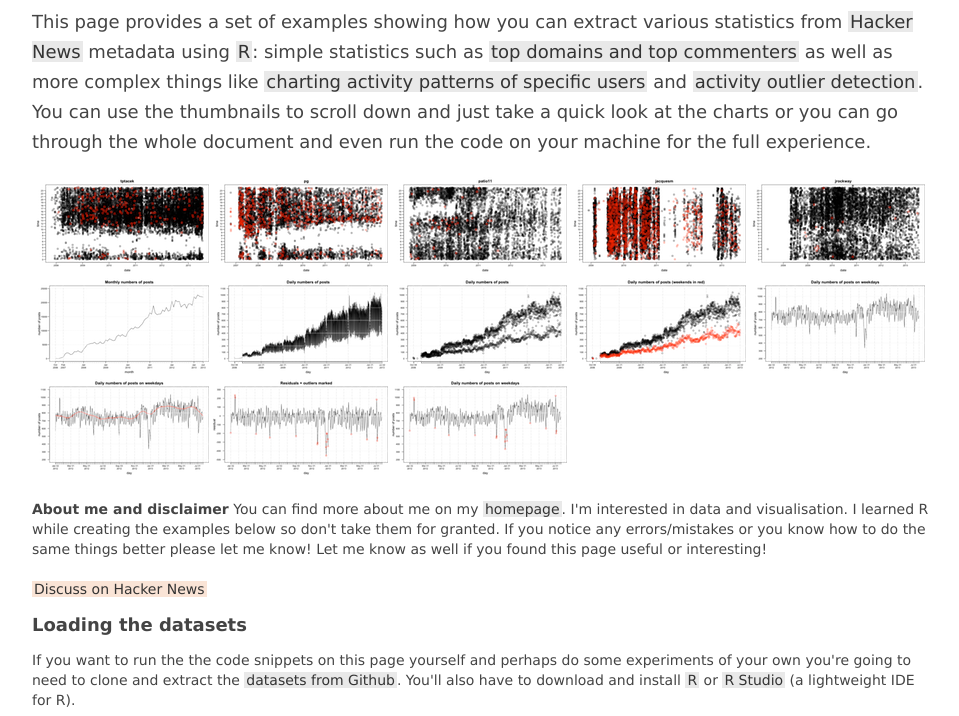
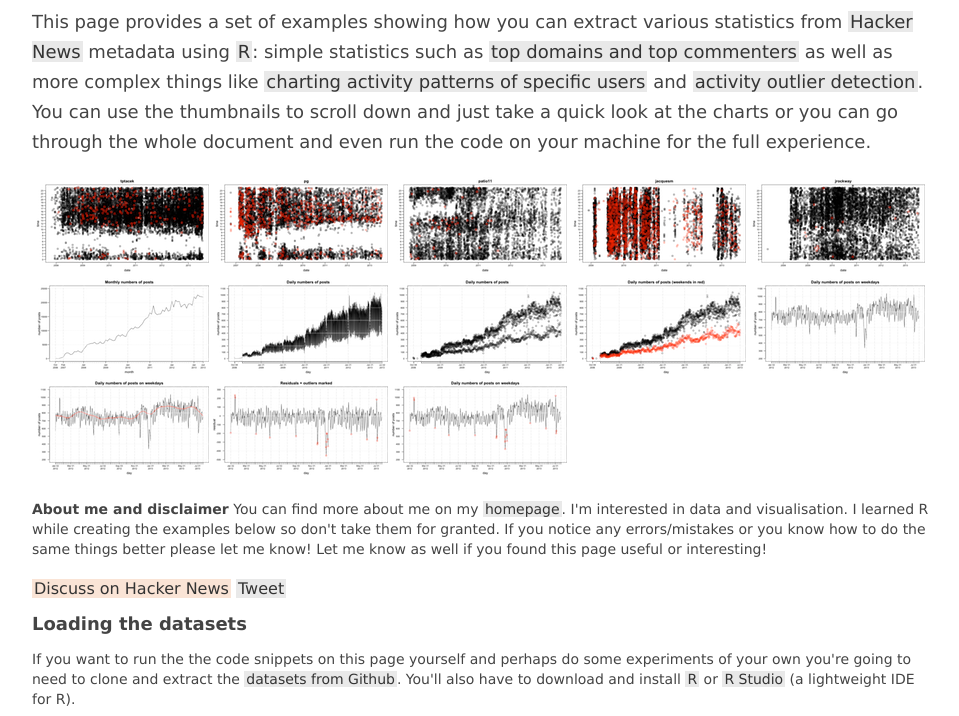
Before and after one commit to vrepsys/hn-analytics, a plain HTML site: page index.html in a window 1280 px wide. Shown: the part 82-798 px from the top of the page, without its empty margins (158-1117 px from the left). Drawn offline with Linux system fonts and the light colour scheme.

Commit message:
Added tweet button

```diff
--- a/css/style.css
+++ b/css/style.css
@@ -81,6 +81,7 @@ a {
 
 a.hn-link {
   background-color: rgb(250, 228, 214);
+  vertical-align: top;
 }
 
 a.hn-link:hover {
--- a/index.html
+++ b/index.html
@@ -45,7 +45,12 @@
 
 
     <p> <span style="font-weight: bold">About me and disclaimer</span> You can find more about me on my <a href="http://valdemaras.repsys.me">homepage</a>. I'm interested in data and visualisation. I learned R while creating the examples below so don't take them for granted. If you notice any errors/mistakes or you know how to do the same things better please let me know! Let me know as well if you found this page useful or interesting! <br/> <br/>
-    <a href="https://news.ycombinator.com/item?id=6328218" class='hn-link'>Discuss on Hacker News</a>
+
+    <div>
+      <a href="https://news.ycombinator.com/item?id=6328218" class='hn-link'>Discuss on Hacker News</a>
+      <a href="https://twitter.com/share" class="twitter-share-button" data-via="vrepsys">Tweet</a>
+<script>!function(d,s,id){var js,fjs=d.getElementsByTagName(s)[0],p=/^http:/.test(d.location)?'http':'https';if(!d.getElementById(id)){js=d.createElement(s);js.id=id;js.src=p+'://platform.twitter.com/widgets.js';fjs.parentNode.insertBefore(js,fjs);}}(document, 'script', 'twitter-wjs');</script>
+    </div>
 
 
     </p>
```
